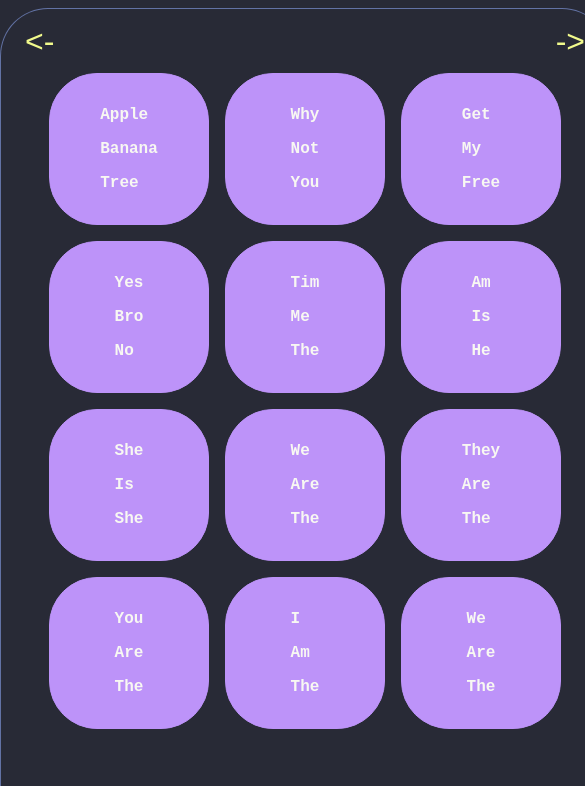
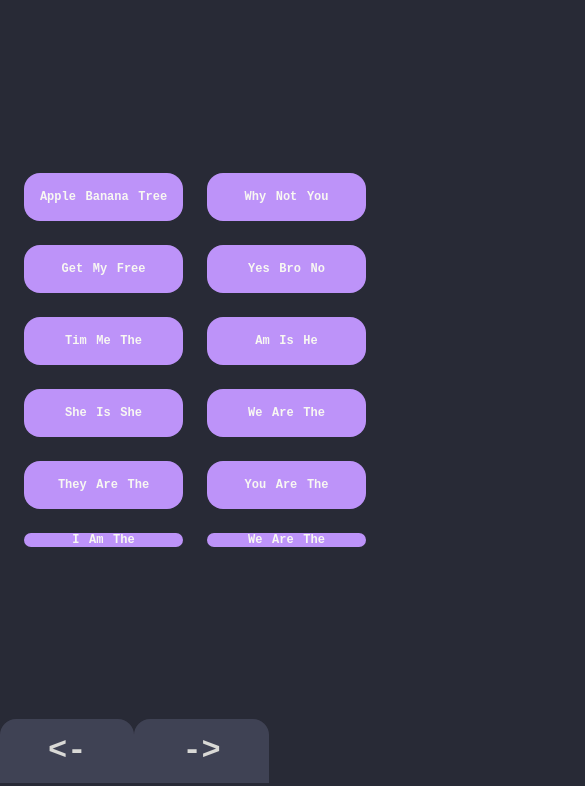
Before and after one commit to ilya-tate/fileshare-garden, a plain HTML site: page static/index.html in a window 390 px wide. Shown: the part 61-847 px from the top of the page, 585 px wide, since content can reach past the window. Drawn offline with Linux system fonts and the light colour scheme.

Commit message:
style: circle device grid, edge arrows, mobile layout
- devices are circles sized to the screen, 3x2 on desktop
- page arrows are bars on the screen edges, page count tab at the bottom
- mobile: 2-column rectangles, sticky header, arrows along the bottom
- spacing shrinks on narrow windows via --gap

```diff
--- a/static/style.css
+++ b/static/style.css
@@ -3,71 +3,71 @@
   --main-alt: #44475a;
   --white: #f8f8f2;
   --blue: #6272a4;
-  --cyan: #8be9fd;
   --green: #50fa7b;
-  --orange: #ffb86c;
   --pink: #ff79c6;
   --purple: #bd93f9;
-  --red: #ff5555;
-  --yellow: #f1fa8c;
+
+  --gap: clamp(1.5rem, 5vw, 4.5rem);
 }
 
 body {
+  display: flex;
+  flex-direction: column;
+  height: 100dvh;
   margin: 0;
+  font-family: "Fira Code", monospace;
   background-color: var(--main);
-  font-family: "Fira Code", monospace;
-  height: 100vh;
 }
 
 header {
   text-align: center;
-  color: color;
+  opacity: 0.85;
 }
 
 header h1 {
   display: inline-block;
   margin: 0;
   padding: 0.5rem 1.5rem;
+  color: var(--white);
   border-radius: 0 0 1rem 1rem;
   background-color: var(--main-alt);
-  color: var(--white);
 }
 
 main {
-  position: relative;
-  box-sizing: border-box;
-  width: fit-content;
-  margin: 1rem auto 0;
-  padding: 3rem 3rem 5rem;
+  display: flex;
+  flex: 1;
+  flex-direction: column;
+  min-height: 0;
+  margin: 1rem 4.5rem 0;
+  padding: 4rem var(--gap) 5rem;
   border: 1px solid var(--blue);
+  border-bottom: none;
   border-radius: 3rem 3rem 0 0;
-  border-bottom: none;
 }
 
 #devices {
-  box-sizing: border-box;
-  height: 75vh;
   display: grid;
-  grid-template-columns: repeat(3, 10rem);
+  flex: 1;
+  grid-template-columns: repeat(3, minmax(0, 28dvh));
+  grid-template-rows: repeat(2, minmax(0, 28dvh)); /* keep both rows even when the last page is short */
   justify-content: center;
-  align-content: start;
-  gap: 1rem;
-  margin: 1rem 0 0;
+  align-content: safe center;
+  gap: var(--gap);
+  min-height: 0;
 }
 
 .device {
   display: grid;
   place-items: center;
+  aspect-ratio: 1;
   padding: 1rem;
+  border-radius: 50%;
   background-color: var(--purple);
-  border: 1px solid var(--purple);
-  border-radius: 3rem;
   cursor: pointer;
 }
 
 .device:hover {
   background-color: var(--pink);
-  border-color: var(--pink);
 }
 
 .device a {
@@ -75,30 +75,124 @@ main {
 }
 
 .device p {
-  text-decoration: none;
+  margin: 0.25rem 0;
   font-weight: bold;
   color: var(--white);
 }
 
 #arrows {
-  position: absolute;
+  position: fixed;
+  inset: 0;
   display: flex;
   justify-content: space-between;
-  top: 0;
-  left: 0.5rem;
-  right: 0.5rem;
+  align-items: center;
+  pointer-events: none; /* clicks pass through to the devices */
 }
 
 .arrow-btn {
-  background: none;
+  height: 50%;
+  padding: 0 0.5rem;
+  font-family: inherit;
+  font-size: 2rem;
+  font-weight: bold;
+  line-height: 1;
+  color: var(--white);
   border: none;
-  padding: 1rem 1rem 2vh;
-  line-height: 1;
-  color: var(--yellow);
-  font-size: 2rem;
+  background-color: var(--main-alt);
+  opacity: 0.85;
   cursor: pointer;
+  pointer-events: auto;
 }
 
-.arrow-btn:hover {
-  color: var(--green);
+.arrow-btn:first-child {
+  border-radius: 0 1rem 1rem 0;
 }
+
+.arrow-btn:last-child {
+  border-radius: 1rem 0 0 1rem;
+}
+
+/* Page count: a tab at the bottom middle, like the header at the top */
+#pages {
+  align-self: flex-end;
+  padding: 0.5rem 1.5rem;
+  font-weight: bold;
+  color: var(--white);
+  border-radius: 1rem 1rem 0 0;
+  background-color: var(--main-alt);
+  opacity: 0.85;
+}
+
+/* Only on devices with a mouse, so taps on phones don't leave it green */
+@media (hover: hover) {
+  .arrow-btn:hover {
+    color: var(--green);
+  }
+}
+
+@media (max-width: 768px) {
+  :root {
+    --gap: 1.5rem;
+  }
+
+  /* Grow with the content so the header can stick */
+  body {
+    height: auto;
+    min-height: 100dvh;
+  }
+
+  header {
+    position: sticky;
+    top: 0;
+  }
+
+  main {
+    margin: var(--gap) var(--gap) 0;
+    padding: 0 0 5rem;
+    border: none;
+  }
+
+  #devices {
+    grid-template-columns: repeat(2, minmax(0, 1fr));
+    grid-template-rows: repeat(5, 3rem); /* keep all 5 rows even when the last page is short */
+  }
+
+  .device {
+    aspect-ratio: auto;
+    padding: 0 0.5rem;
+    border-radius: 1rem;
+  }
+
+  .device a {
+    display: flex;
+    gap: 1ch;
+  }
+
+  .device p {
+    margin: 0;
+    font-size: 0.75rem;
+  }
+
+  /* Arrows centred in each side, page count in between */
+  #arrows {
+    inset: auto 0 0;
+    display: grid;
+    grid-template-columns: 1fr auto 1fr;
+    justify-items: center;
+    align-items: end;
+  }
+
+  #arrows .arrow-btn {
+    height: auto;
+    padding: 1rem 3rem;
+    border-radius: 1rem 1rem 0 0;
+    transform-origin: bottom;
+    transition: transform 0.1s;
+  }
+
+  /* Shrink down into the screen edge while pressed */
+  #arrows .arrow-btn:active {
+    color: var(--green);
+    transform: scale(0.9);
+  }
+}
```
